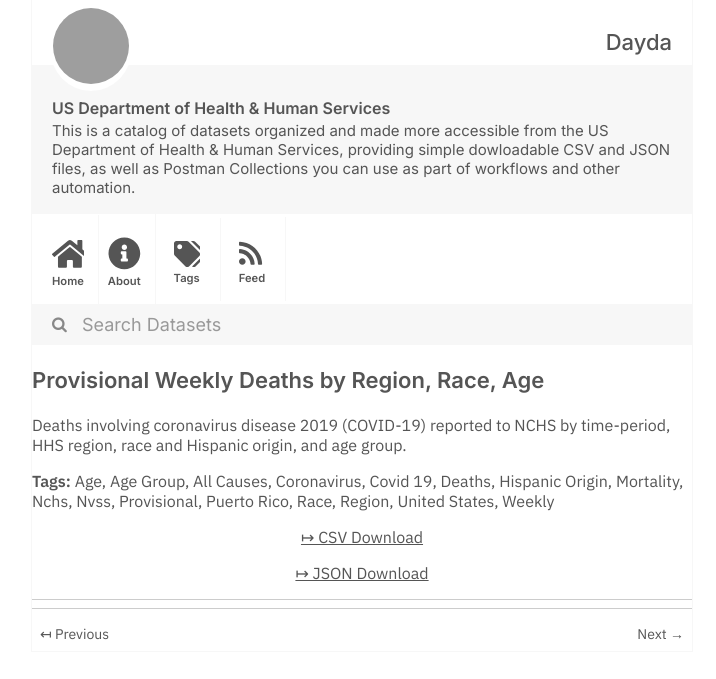
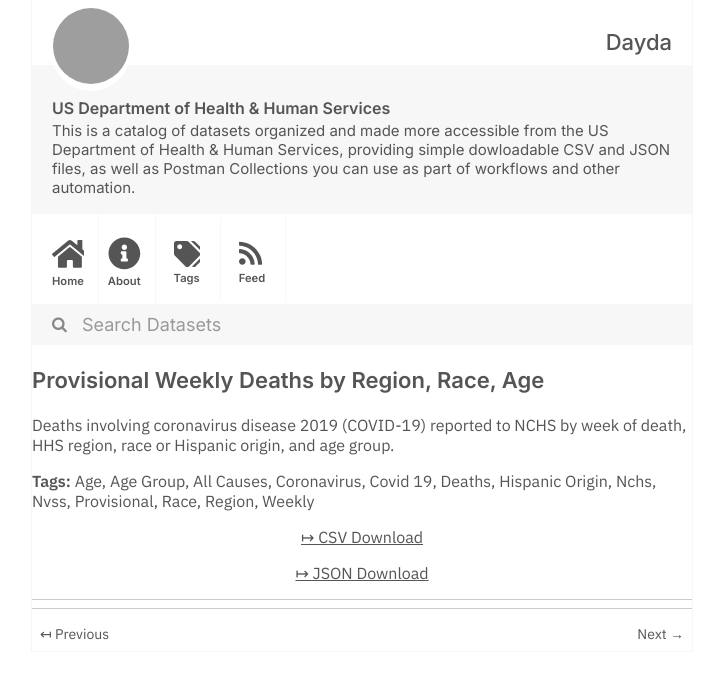
Before and after one commit to dayda-entities/us-department-of-health-and-human-services, a Jekyll site: the page built from _posts/2021-03-16-provisional-weekly-deaths-by-r.md, in a window 1280 px wide, cut to the strip 0-679 px from the top of the page. Shown: the whole strip, without its empty margins (278-994 px from the left). Built offline with Jekyll 4.4.1, drawn with Linux system fonts in a browser that asks for light colours; grey boxes are pictures that could not be loaded.

Commit message:
Publish Data

```diff
--- a/_posts/2021-03-16-provisional-weekly-deaths-by-r.md
+++ b/_posts/2021-03-16-provisional-weekly-deaths-by-r.md
@@ -12,14 +12,11 @@ tags:
   - Covid 19
   - Deaths
   - Hispanic Origin
-  - Mortality
   - Nchs
   - Nvss
   - Provisional
-  - Puerto Rico
   - Race
   - Region
-  - United States
   - Weekly
 groups: []
 csv_url: 'https://data.cdc.gov/api/views/tpcp-uiv5/rows.csv?accessType=DOWNLOAD'
@@ -27,4 +24,4 @@ json_url: 'https://data.cdc.gov/api/views/tpcp-uiv5/rows.json?accessType=DOWNLOA
 layout: post
 
 ---
-Deaths involving coronavirus disease 2019 (COVID-19) reported to NCHS by time-period, HHS region, race and Hispanic origin, and age group.
+Deaths involving coronavirus disease 2019 (COVID-19) reported to NCHS by week of death, HHS region, race or Hispanic origin, and age group.
```
Also changed, not shown: other parts of _posts/2021-03-16-provisional-weekly-deaths-by-r.md (+2 -2 lines).
